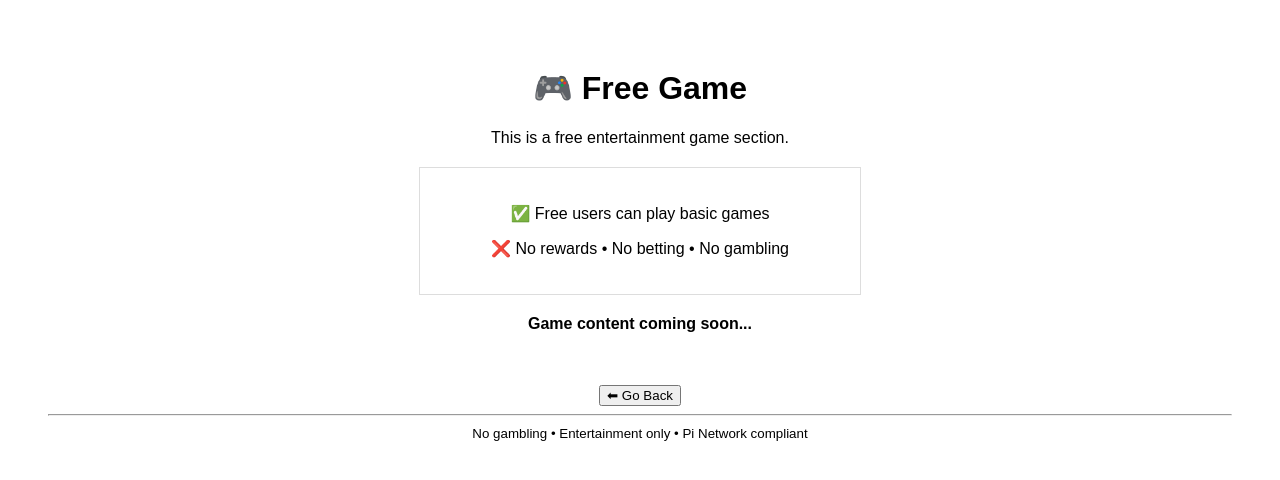
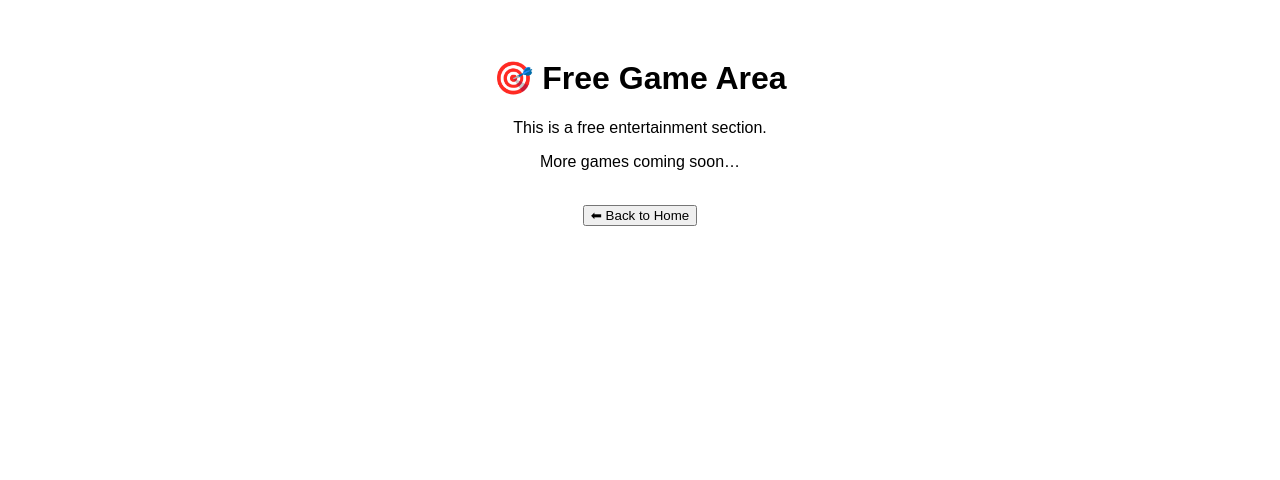
Before and after one commit to gauravkumarvrma-create/game-zone, a plain HTML site: page free-game.html in a window 1280 px wide. Drawn offline with Linux system fonts and the light colour scheme.

Commit message:
Revise free-game.html content and styling

```diff
--- a/free-game.html
+++ b/free-game.html
@@ -1,27 +1,27 @@
 <!DOCTYPE html>
 <html>
 <head>
-  <title>Free Game | GAME ZONE</title>
-  <meta charset="UTF-8">
+  <title>Free Game</title>
   <meta name="viewport" content="width=device-width, initial-scale=1">
+  <style>
+    body {
+      font-family: Arial;
+      text-align: center;
+      padding: 30px;
+    }
+  </style>
 </head>
-<body style="font-family:Arial; text-align:center; padding:40px;">
+<body>
 
-  <h1>🎮 Free Game</h1>
-  <p>This is a free entertainment game section.</p>
+  <h1>🎯 Free Game Area</h1>
+  <p>This is a free entertainment section.</p>
 
-  <div style="margin:20px auto; padding:20px; border:1px solid #ddd; max-width:400px;">
-    <p>✅ Free users can play basic games</p>
-    <p>❌ No rewards • No betting • No gambling</p>
-  </div>
+  <p>More games coming soon…</p>
 
-  <p><b>Game content coming soon...</b></p>
-
-  <br><br>
-  <button onclick="history.back()">⬅ Go Back</button>
-
-  <hr>
-  <small>No gambling • Entertainment only • Pi Network compliant</small>
+  <br>
+  <button onclick="location.href='index.html'">
+    ⬅ Back to Home
+  </button>
 
 </body>
 </html>
```
